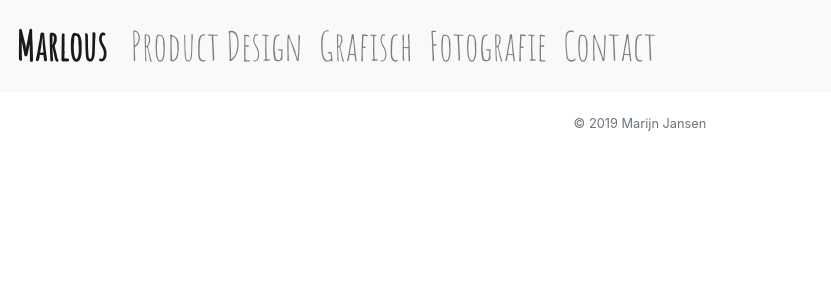
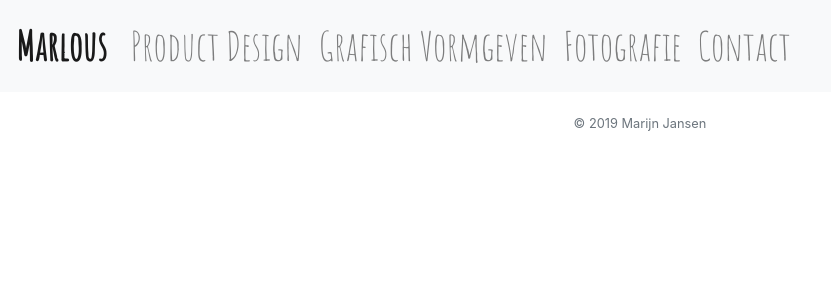
Before and after one commit to TheRijn/mvl-flask, a Flask app: page / in a window 1280 px wide. Shown: the top 300 px of the page, without its empty margins (0-831 px from the left). Run offline with Flask 2, Linux system fonts and the light colour scheme; data that the repository does not hold is empty; parts of the project's set-up code (start-up, migrations or seed data) failed here and were passed over; some libraries are stand-ins or nearby versions.

Commit message:
name change

```diff
--- a/templates/main/nav.html
+++ b/templates/main/nav.html
@@ -8,7 +8,7 @@
 
     <div class="collapse navbar-collapse" id="navbarNav">
         <ul class="navbar-nav">
-            {% set items = [("Product Design", 'product_design'), ("Grafisch", "grafisch"), ("Fotografie", "fotografie")] %}
+            {% set items = [("Product Design", 'product_design'), ("Grafisch Vormgeven", "grafisch_vormgeven"), ("Fotografie", "fotografie")] %}
             {% for item in items %}
                 <li class="nav-item">
                     <a class="nav-link {% if item[1] == request.path[1:] %}active{% endif %}"
```
